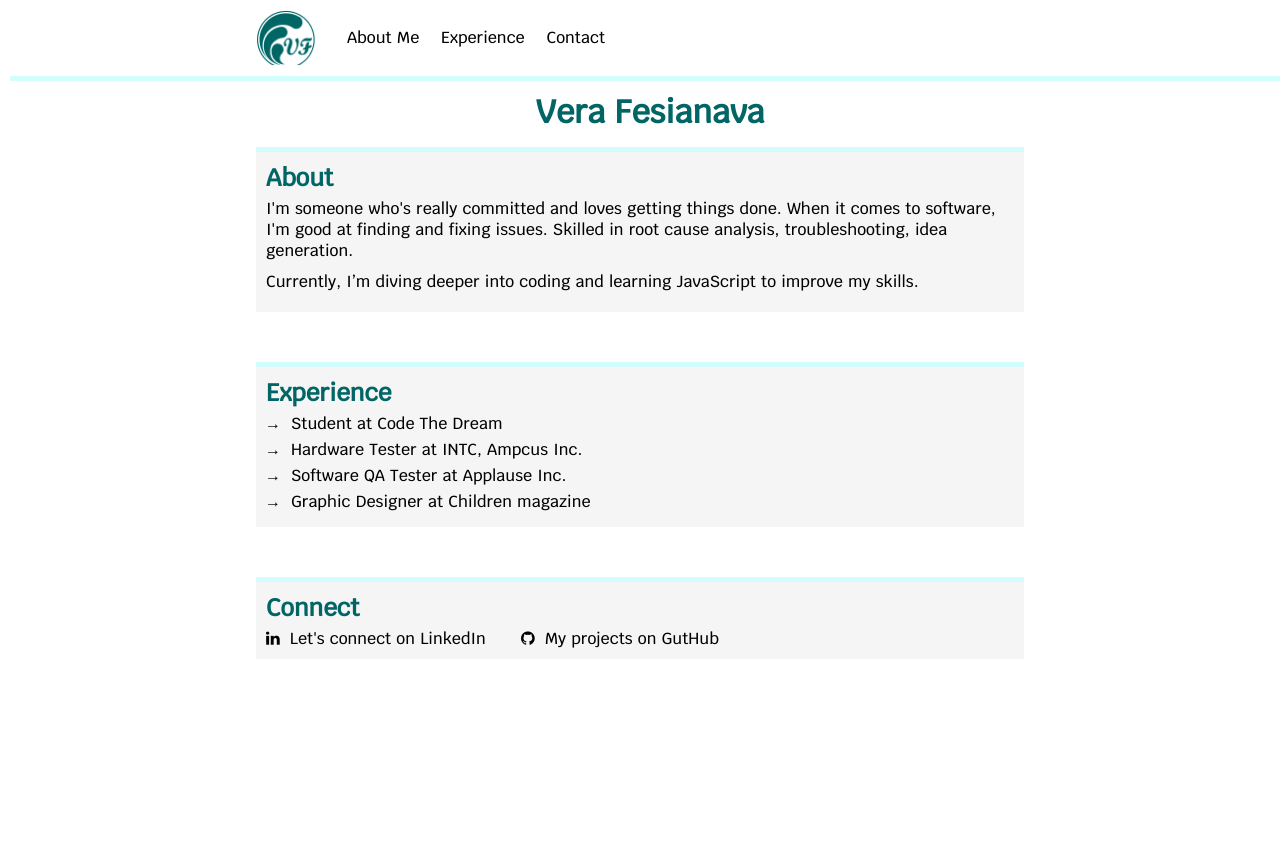
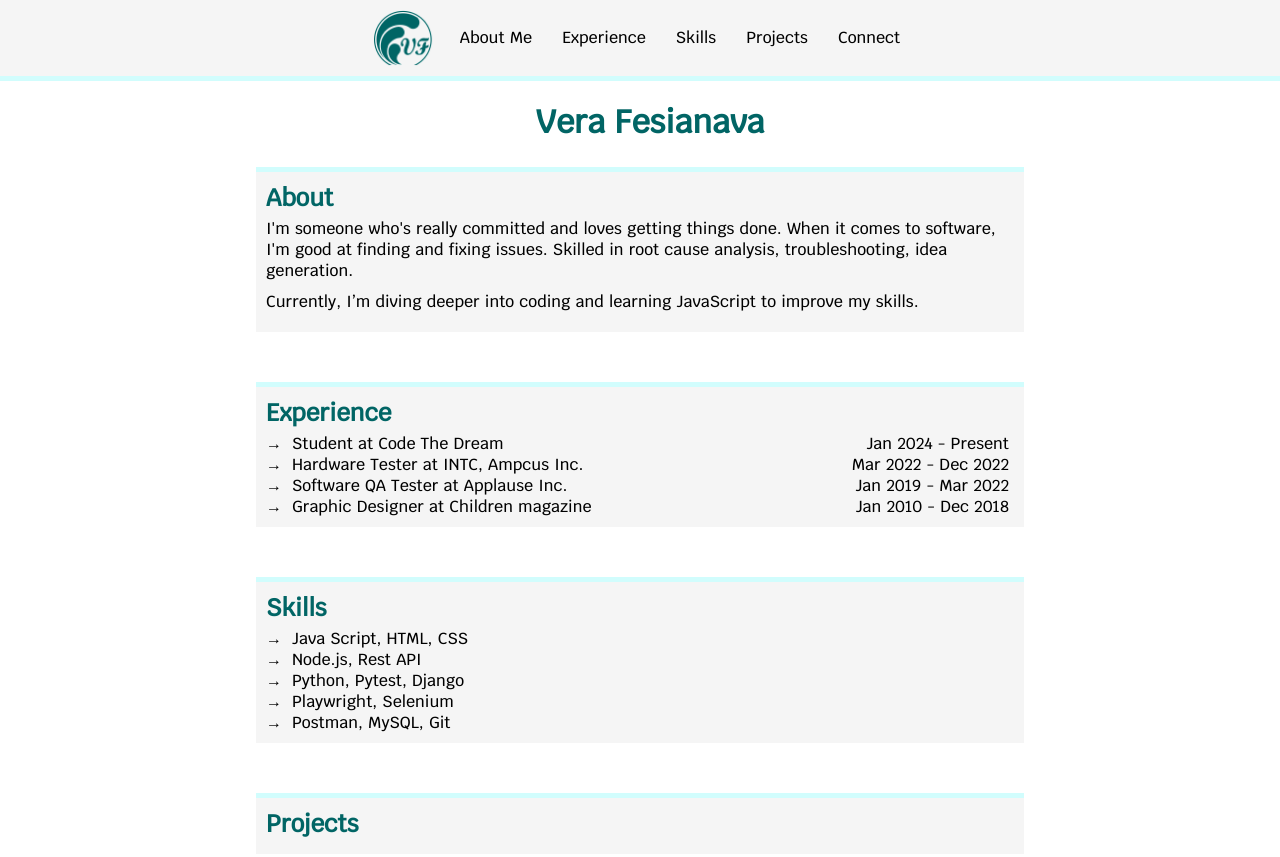
Before and after one commit to verafes/vera-fesianava-haumea, a plain HTML site: page Public/index.html in a window 1280 px wide. Shown: the top 857 px of the page. Before the commit the page ends 800 px from the top, so only its background shows below. Drawn offline with Linux system fonts and the light colour scheme.

Commit message:
formatted styles added (#5)

```diff
--- a/Public/css/styles.css
+++ b/Public/css/styles.css
@@ -14,43 +14,60 @@
     width: 60px;
     background-size: cover;
     display: block;
+    margin-right: 20px;
 }
 .content-container{
-    margin: 10px 20vw 50px 20vw;
+    margin: 20px 20vw 50px 20vw;
     padding: 0 0 10px 10px;
     border-top: 5px solid #d1fdfd;
     background: #f5f5f5;
+    scroll-margin-top: 80px;
 }
 .info {
-    list-style-type: "→";
-    padding: 0 0 5px 10px;
-    margin-left: 15px;
+    padding-right: 15px;
+    display: flex;
+    flex-direction: row;
+    justify-content: space-between;
+}
+.info::before {
+    content: "→";
+    margin-right: 10px;
+}
+#skills .info {
+    display: flow;
+}
+.date {
+    margin-left: auto;
 }
 h1, h2 {
     color: #016565;
     margin: 10px 0 5px 0;
     justify-self: left;
+    text-transform: capitalize;
 }
 ul li {
     list-style-type: none;
 }
 .heading {
     display: flex;
-    position: relative;
     justify-content: center;
-    border-top: 5px solid #d1fdfd;
 }
-.navigation-top{
+#navigation-top{
     display: flex;
-    float: left;
-    position: sticky;
-    margin: 10px 20vw 10px 20vw;
+    position:sticky;
+    top: 0;
+    left: 0;
+    width: 100%;
+    justify-content: center;
+    background-color: #f5f5f5;
+    align-items: center;
+    padding: 10px 20px;
+    border-bottom: 5px solid #d1fdfd;
+    z-index: 1;
 }
-.links-container{
-    width: 300px;
+.nav-links{
     display: flex;
-    padding-left: 20px;
-    justify-content: space-around;
+    gap: 1em;
     list-style: none;
     align-items: center;
     text-transform: capitalize;
--- a/Public/index.html
+++ b/Public/index.html
@@ -12,21 +12,22 @@
     <link href="https://fonts.googleapis.com/css2?family=Krub:wght@500&display=swap" rel="stylesheet">
 </head>
 <body>
-    <div class="navigation-top" role="navigation">
+    <div id="navigation-top" role="navigation">
         <a href="/" aria-label="VF Portfolio">
             <img src="img/logo.png" class="logo" role="img" alt="Logo Image">
         </a>
-        <ul class="links-container">
+        <ul class="nav-links">
             <li class="link-item"><a href="#about-me">about me</a></li>
             <li class="link-item"><a href="#experience">experience</a></li>
-            <li class="link-item"><a href="#connect">contact</a></li>
+            <li class="link-item"><a href="#skills">skills</a></li>
+            <li class="link-item"><a href="#projects">projects</a></li>
+            <li class="link-item"><a href="#connect">connect</a></li>
         </ul>
     </div>
 
     <header class="heading">
         <h1><strong>Vera Fesianava</strong></h1>
     </header>
-    <div></div>
     <section id="about-me" class="content-container">
         <h2>About</h2>
         <p class="paragraph">I'm someone who's really committed and loves getting things done.
@@ -37,11 +38,36 @@
     <section id="experience" class="content-container">
         <h2>Experience</h2>
         <ul>
-            <li class="info">Student at Code The Dream</li>
-            <li class="info">Hardware Tester at INTC, Ampcus Inc.</li>
-            <li class="info">Software QA Tester at Applause Inc.</li>
-            <li class="info">Graphic Designer at Children magazine</li>
+            <li class="info">
+                <div>Student at Code The Dream</div>
+                <div class="date">Jan 2024 - Present</div>
+            </li>
+            <li class="info">
+                <div>Hardware Tester at INTC, Ampcus Inc.</div>
+                <div class="date">Mar 2022 - Dec 2022</div>
+            </li>
+            <li class="info">
+                <div>Software QA Tester at Applause Inc.</div>
+                <div class="date">Jan 2019 - Mar 2022</div>
+            </li>
+            <li class="info">
+                <div>Graphic Designer at Children magazine</div>
+                <div class="date">Jan 2010 - Dec 2018</div>
+            </li>
         </ul>
+    </section>
+    <section id="skills" class="content-container">
+        <h2>skills</h2>
+        <ul>
+            <li class="info">Java Script, HTML, CSS</li>
+            <li class="info">Node.js, Rest API</li>
+            <li class="info">Python, Pytest, Django</li>
+            <li class="info">Playwright, Selenium</li>
+            <li class="info">Postman, MySQL, Git</li>
+        </ul>
+    </section>
+    <section id="projects" class="content-container">
+        <h2>projects</h2>
     </section>
     <section id="connect" class="content-container">
         <h2>Connect</h2>
```
